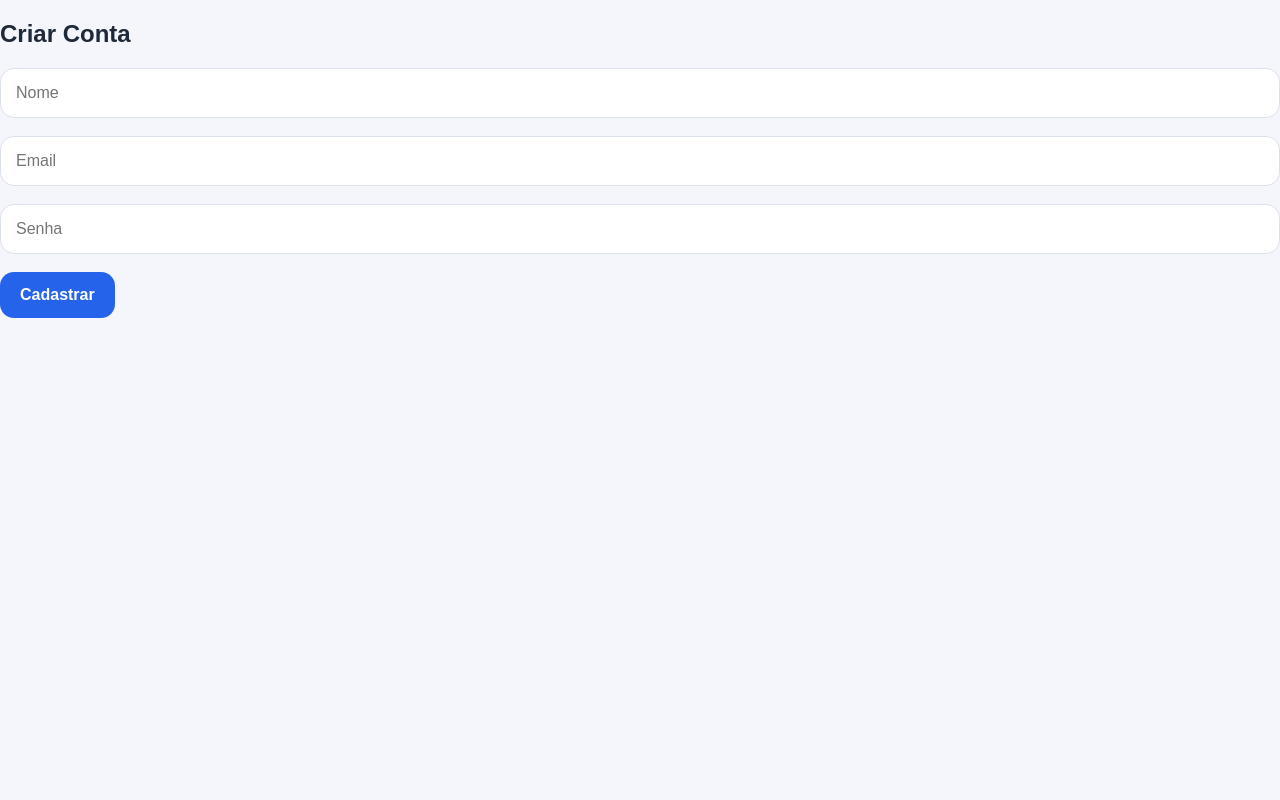
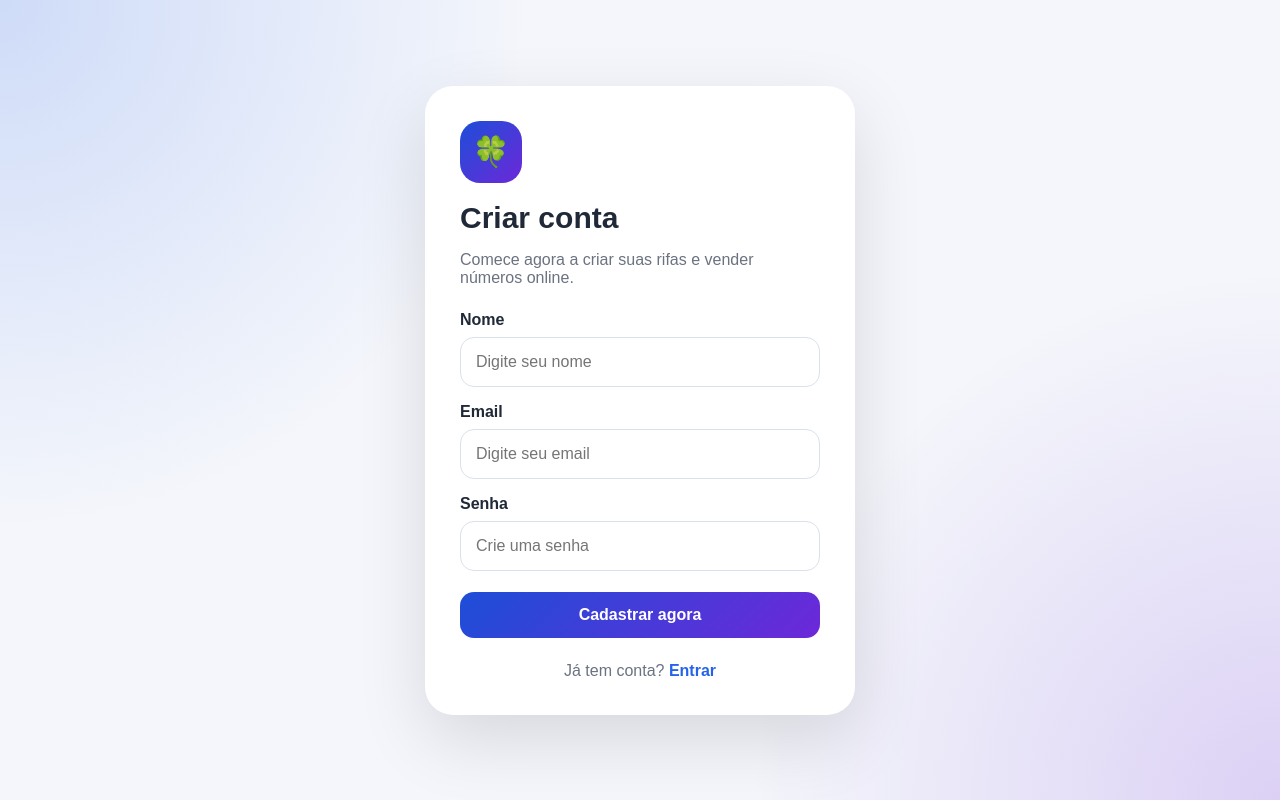
Before and after one commit to gleyson19melo-creator/rifa-site, a website: page public/cadastro.html in a window 1280 px wide. Drawn offline with Linux system fonts and the light colour scheme.

Commit message:
melhora tela de cadastro

```diff
--- a/public/cadastro.html
+++ b/public/cadastro.html
@@ -2,21 +2,40 @@
 <html lang="pt-BR">
 <head>
   <meta charset="UTF-8">
-  <title>Cadastro</title>
+  <meta name="viewport" content="width=device-width, initial-scale=1.0">
+  <title>Criar conta | RifaPro</title>
   <link rel="stylesheet" href="/style.css">
 </head>
 <body>
-  <h2>Criar Conta</h2>
 
-  <form id="formCadastro">
-    <input type="text" placeholder="Nome" id="nome" required><br><br>
-    <input type="email" placeholder="Email" id="email" required><br><br>
-    <input type="password" placeholder="Senha" id="senha" required><br><br>
+  <main class="auth-page">
+    <section class="auth-card">
+      <div class="auth-logo">🍀</div>
 
-    <button type="submit">Cadastrar</button>
-  </form>
+      <h1>Criar conta</h1>
+      <p>Comece agora a criar suas rifas e vender números online.</p>
 
-  <p id="msg"></p>
+      <form id="formCadastro">
+        <label>Nome</label>
+        <input type="text" placeholder="Digite seu nome" id="nome" required>
+
+        <label>Email</label>
+        <input type="email" placeholder="Digite seu email" id="email" required>
+
+        <label>Senha</label>
+        <input type="password" placeholder="Crie uma senha" id="senha" required>
+
+        <button type="submit" class="auth-btn">Cadastrar agora</button>
+      </form>
+
+      <p id="msg" class="auth-msg"></p>
+
+      <div class="auth-footer">
+        Já tem conta?
+        <a href="/login.html">Entrar</a>
+      </div>
+    </section>
+  </main>
 
   <script>
     const form = document.getElementById('formCadastro');
@@ -36,7 +55,14 @@
 
       const dados = await resposta.json();
       document.getElementById('msg').innerText = dados.mensagem;
+
+      if (dados.sucesso) {
+        setTimeout(() => {
+          window.location.href = "/login.html";
+        }, 1000);
+      }
     });
   </script>
+
 </body>
 </html>
```
